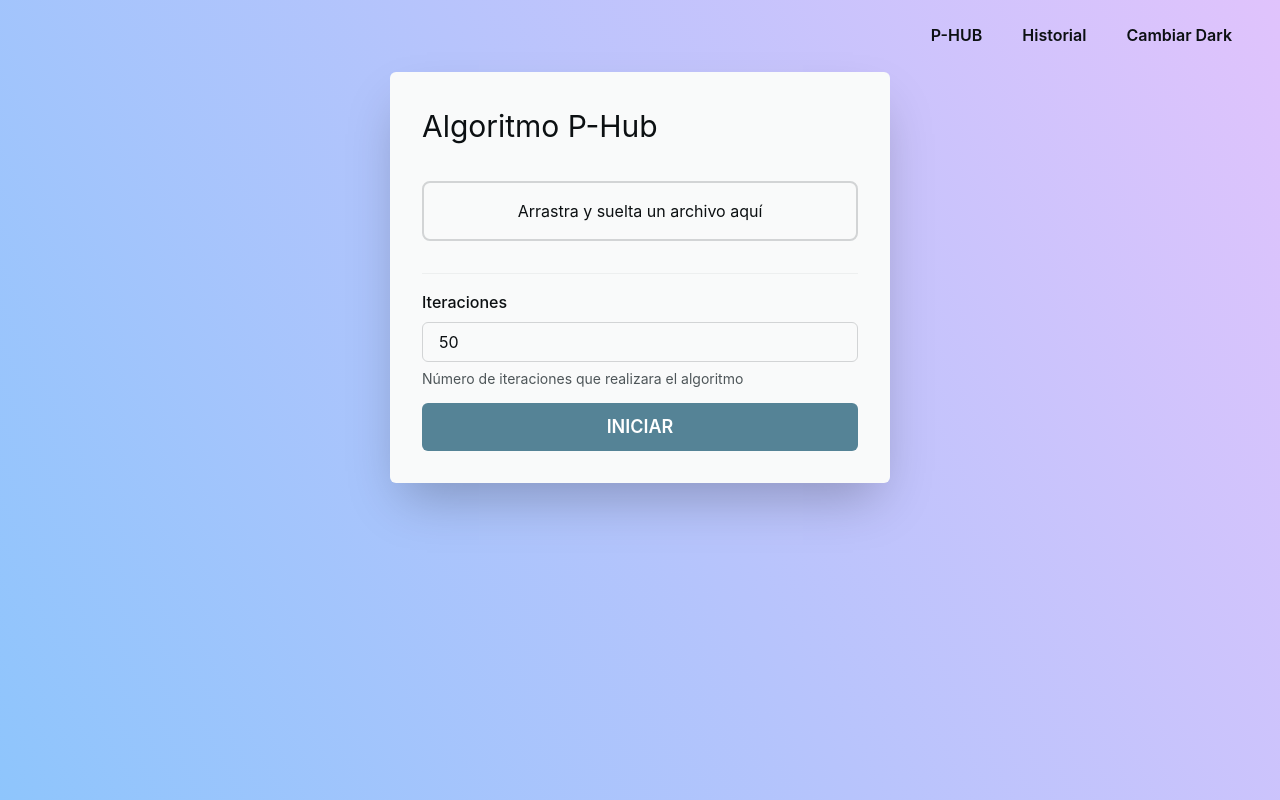
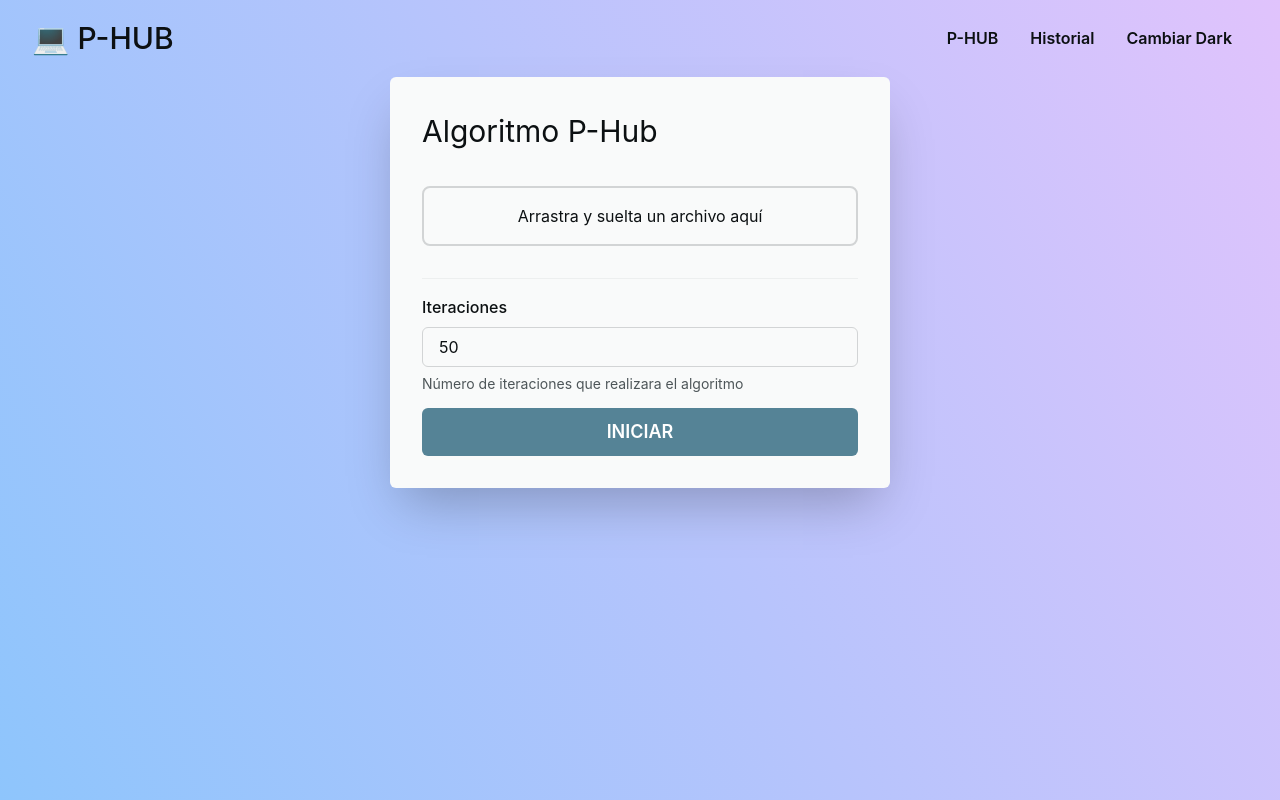
Before and after one commit to RobertoSuarez/app-phub, a React (Vite) app: page /init in a window 1280 px wide. Built offline with nearby package versions, Linux system fonts and the light colour scheme.

Commit message:
feat: icono de la app agregado

```diff
--- a/src/App.tsx
+++ b/src/App.tsx
@@ -4,6 +4,7 @@ import {
   Box,
   Button,
   HStack,
+  Text,
   useColorMode,
   useColorModeValue,
 } from '@chakra-ui/react';
@@ -36,7 +37,11 @@ function App(): JSX.Element {
       flexDirection="column"
       overflowY="auto"
     >
-      <HStack paddingX={8} paddingY={4} justifyContent="end">
+      <HStack paddingX={8} paddingY={4} justifyContent="space-between">
+        <Text color={color} fontSize={'3xl'} fontWeight={'medium'}>
+          💻 P-HUB
+        </Text>
+        <Box>
           <Button variant="ghost" as={Link} to="/" color={color}>
             P-HUB
           </Button>
@@ -46,6 +51,7 @@ function App(): JSX.Element {
           <Button variant="ghost" onClick={toggleColorMode} color={color}>
             Cambiar {colorMode === 'light' ? 'Dark' : 'Light'}
           </Button>
+        </Box>
       </HStack>
 
       <Box flex={1} display="flex" justifyContent="center" alignItems="start">
```
Lines whose indentation alone changed are shown as unchanged.
